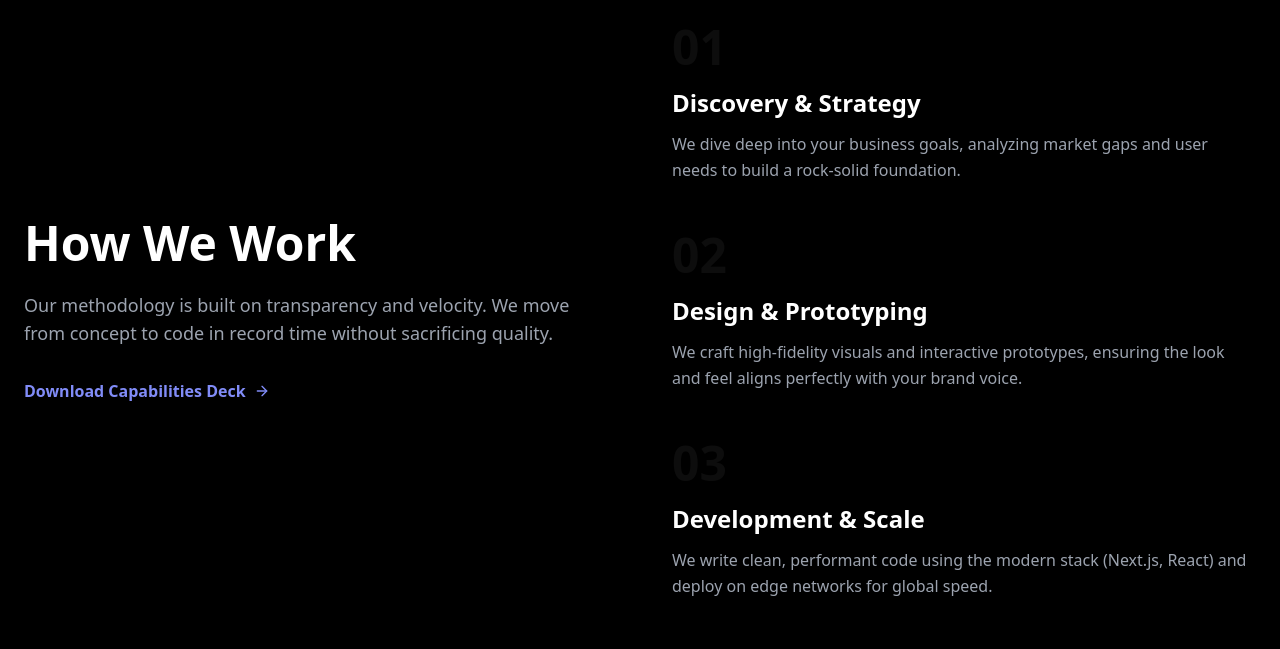
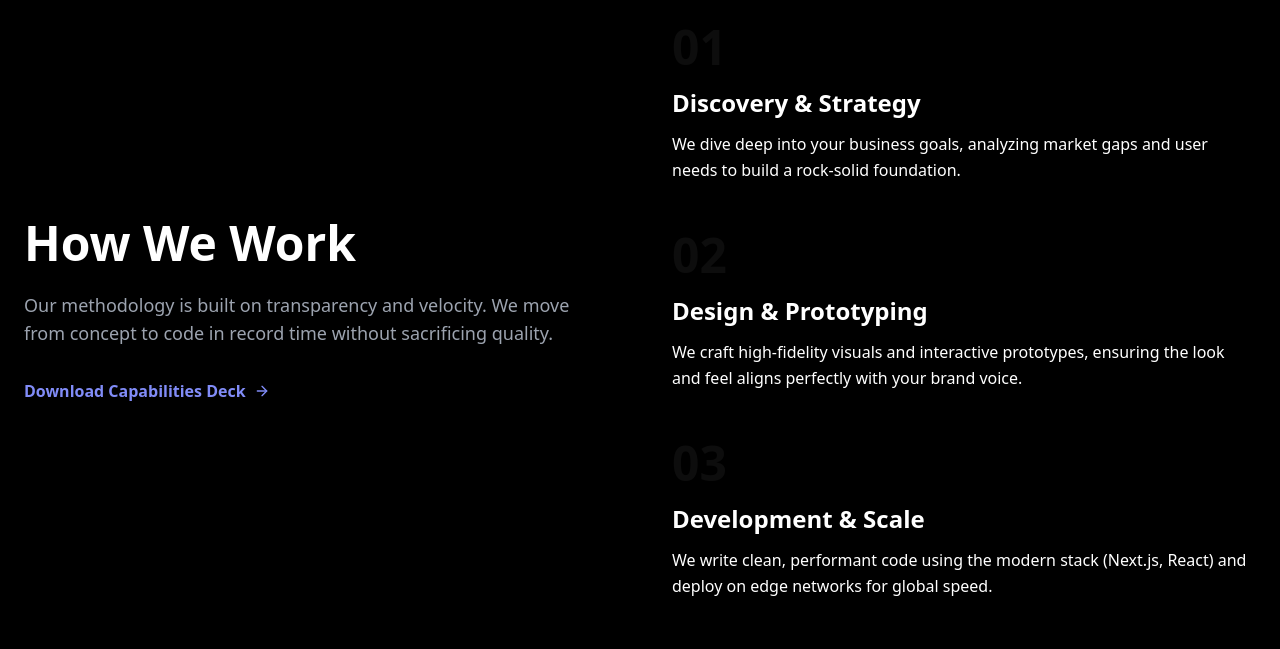
Before and after one commit to Umday-231105/tvlstudios, a Next.js app: page / in a window 1280 px wide. Shown: the part 2160-2809 px from the top of the page. Built offline with nearby package versions, Linux system fonts and the light colour scheme.

Commit message:
Update page.js

```diff
--- a/src/app/page.js
+++ b/src/app/page.js
@@ -237,7 +237,7 @@ const ProcessStep = ({ number, title, desc }) => (
     </div>
     <div className="mb-4 text-5xl font-bold text-white/5">{number}</div>
     <h3 className="text-2xl font-bold text-white mb-3">{title}</h3>
-    <p className="text-gray-400 leading-relaxed">{desc}</p>
+    <p className="text-white-400 leading-relaxed">{desc}</p>
   </div>
 );
 
```
